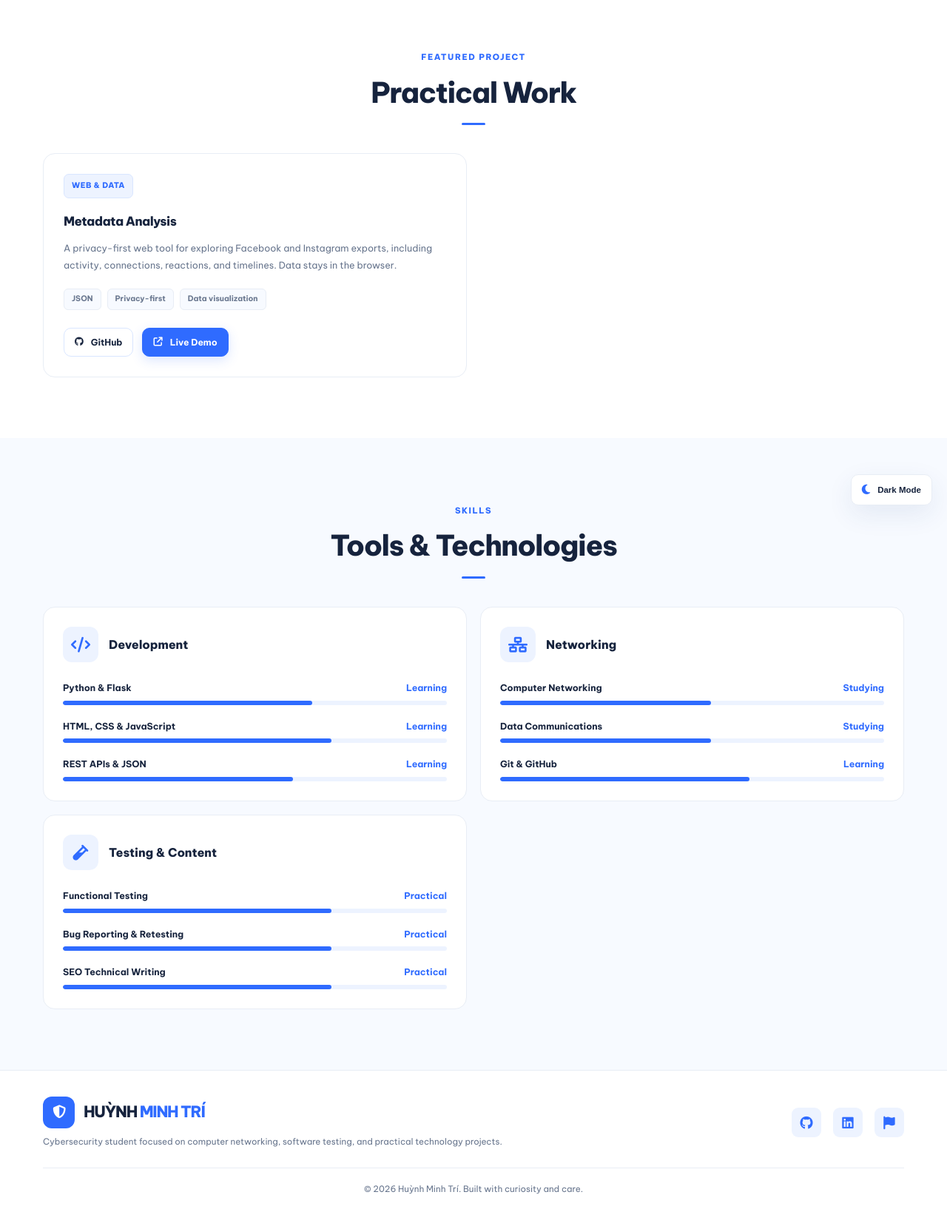
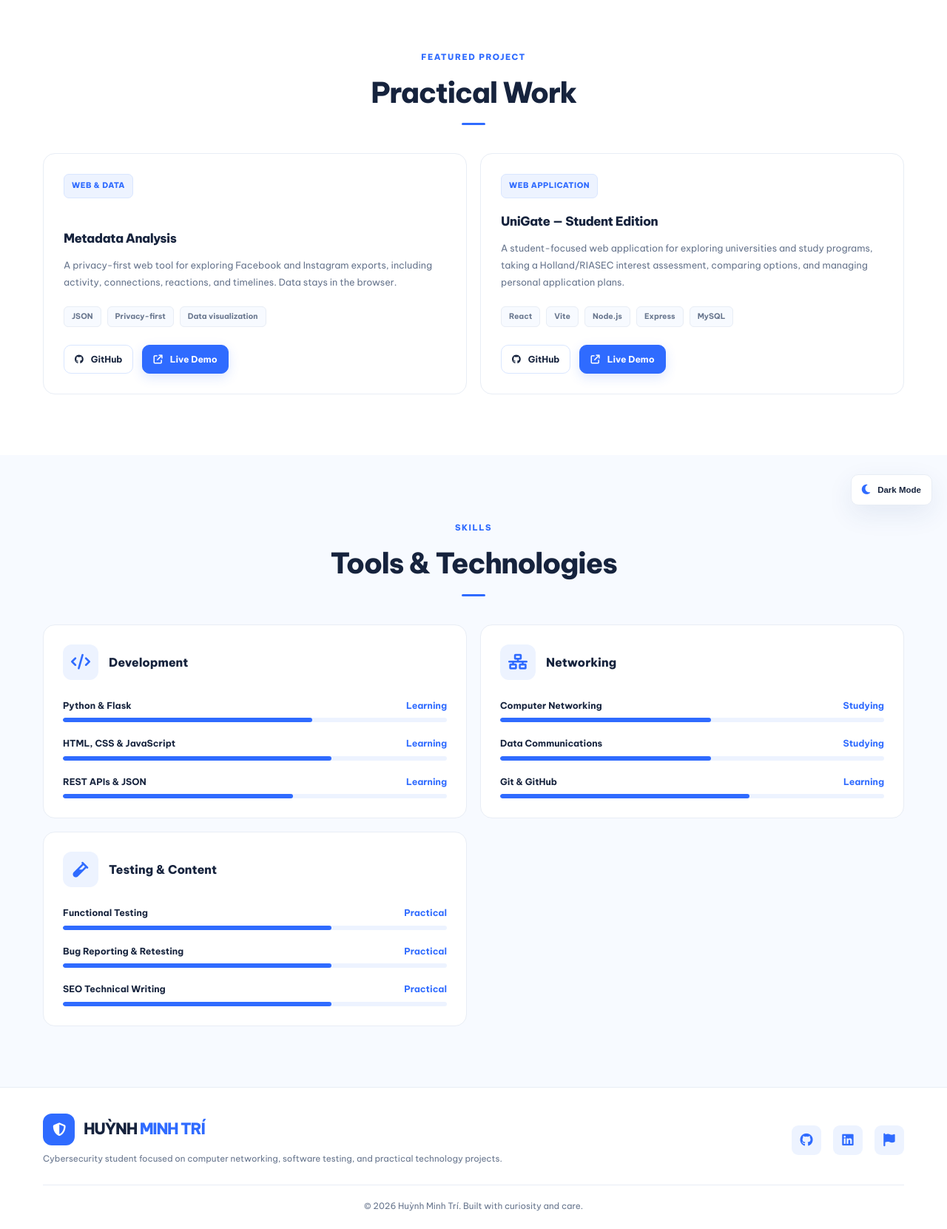
Before and after one commit to hminhtri-cloud/profile, a Flask app: page /projects in a window 1280 px wide. Shown: the part 97-1758 px from the top of the page at 74% size. Before the commit the page ends 1711 px from the top, so only its background shows below. Run offline with Flask 3, Linux system fonts and the light colour scheme.

Commit message:
Another project is Unigate—a web application that helps students rediscover their personal direction and suggests the academic major best suited to them.

```diff
--- a/templates/pages/projects.html
+++ b/templates/pages/projects.html
@@ -20,6 +20,18 @@
             <div class="project-links">
               <a href="https://github.com/hminhtri-cloud/metadata" target="_blank" rel="noopener noreferrer" class="btn btn-sm btn-outline"><i class="fa-brands fa-github"></i> GitHub</a>
               <a href="https://metadata.hminhtri.cloud/" target="_blank" rel="noopener noreferrer" class="btn btn-sm btn-primary"><i class="fa-solid fa-arrow-up-right-from-square"></i> Live Demo</a>
+            </div>
+          </div>
+        </div>
+        <div class="project-card" data-category="web">
+          <div class="project-badge">Web Application</div>
+          <div class="project-content">
+            <h3 class="project-title">UniGate — Student Edition</h3>
+            <p class="project-desc">A student-focused web application for exploring universities and study programs, taking a Holland/RIASEC interest assessment, comparing options, and managing personal application plans.</p>
+            <div class="project-tech"><span>React</span><span>Vite</span><span>Node.js</span><span>Express</span><span>MySQL</span></div>
+            <div class="project-links">
+              <a href="https://github.com/hminhtri-cloud/unigate-web" target="_blank" rel="noopener noreferrer" class="btn btn-sm btn-outline"><i class="fa-brands fa-github"></i> GitHub</a>
+              <a href="https://unigate.hminhtri.cloud" target="_blank" rel="noopener noreferrer" class="btn btn-sm btn-primary"><i class="fa-solid fa-arrow-up-right-from-square"></i> Live Demo</a>
             </div>
           </div>
         </div>
```
